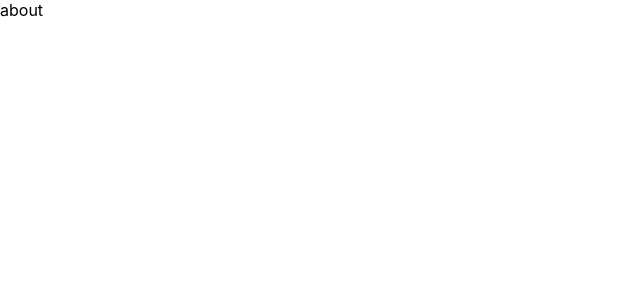
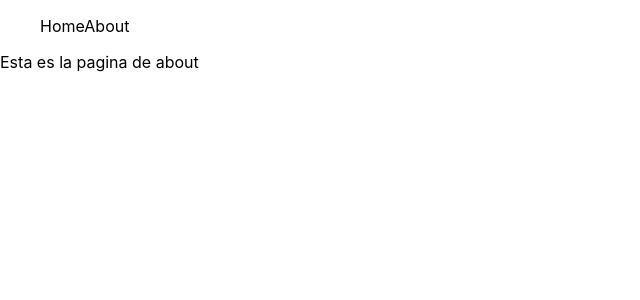
Before and after one commit to flecherdev/netxt-avocado, a Next.js app: page /about in a window 1280 px wide. Shown: the top 300 px of the page, without its empty margins (0-640 px from the left). Built offline with nearby package versions, Linux system fonts and the light colour scheme.

Commit message:
added link in about

```diff
--- /dev/null
+++ b/components/NavBar/NavBar.tsx
@@ -0,0 +1,21 @@
+import React from 'react'
+import Link  from "next/link";
+
+const NavBar = () => {
+  return (
+    <div>
+      <nav>
+        <menu>
+          <Link href="/">
+            <a>Home</a>
+          </Link>
+          <Link href="/about">
+            <a>About</a>
+          </Link>
+        </menu>
+      </nav>
+    </div>
+  )
+}
+
+export default NavBar
--- a/pages/about.tsx
+++ b/pages/about.tsx
@@ -1,8 +1,12 @@
 import React from 'react'
+import NavBar from "../components/NavBar/NavBar";
 
 const About = ()  => {
   return (
-    <div>about</div>
+    <div>
+      <NavBar />
+      <p>Esta es la pagina de about</p>
+    </div>
   )
 }
 
```
